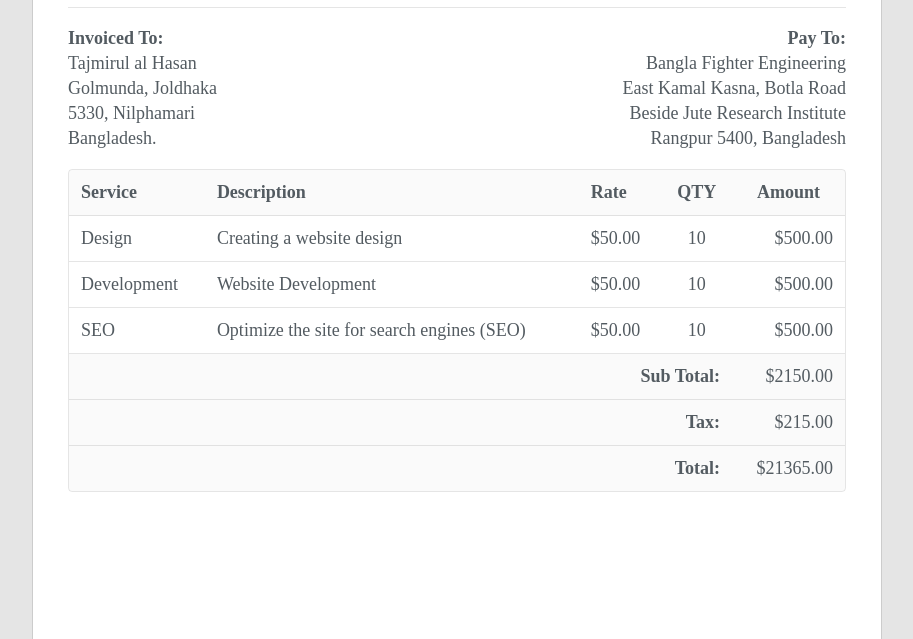
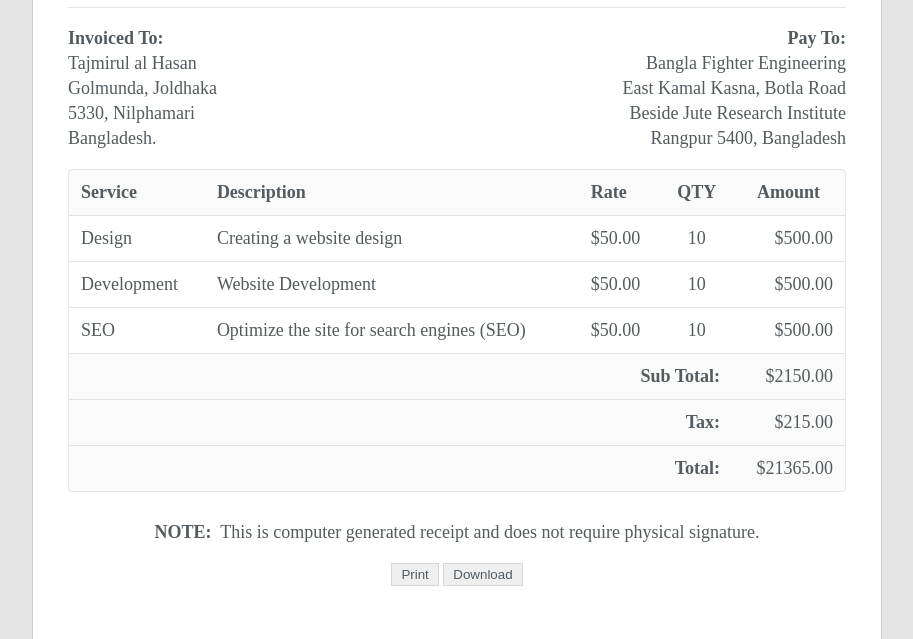
Before and after one commit to hmtmcse-com/web-basic-html, a plain HTML site: page project/invoice-1/invoice.html in a window 1280 px wide. Shown: the part 161-800 px from the top of the page, without its empty margins (183-1096 px from the left). Drawn offline with Linux system fonts and the light colour scheme.

Commit message:
Working on Flex

```diff
--- a/project/invoice-1/invoice.html
+++ b/project/invoice-1/invoice.html
@@ -105,6 +105,16 @@
                     </tbody>
                 </table>
             </div>
+            <div class="invoice-footer text-center">
+                <p>
+                    <span class = "text-bold">NOTE:&nbsp;</span>
+                    This is computer generated receipt and does not require physical signature.
+                </p>
+                <div class="invoice-buttons">
+                    <button type="button" class="invoice-btn">Print</button>
+                    <button type="button" class="invoice-btn">Download</button>
+                </div>
+            </div>
         </div>
     </div>
 
--- a/project/invoice-1/style.css
+++ b/project/invoice-1/style.css
@@ -133,3 +133,18 @@ ul li {
 .summary-tr {
     background-color: var(--table-header);
 }
+
+.invoice-footer {
+    padding: 30px 0;
+}
+
+.invoice-footer .invoice-buttons {
+    margin-top: 20px;
+}
+
+.invoice-footer .invoice-btn {
+    padding: 3px 9px;
+    color: var(--dark);
+    cursor: pointer;
+    border: 1px solid var(--wrapper-bg);
+}
```
